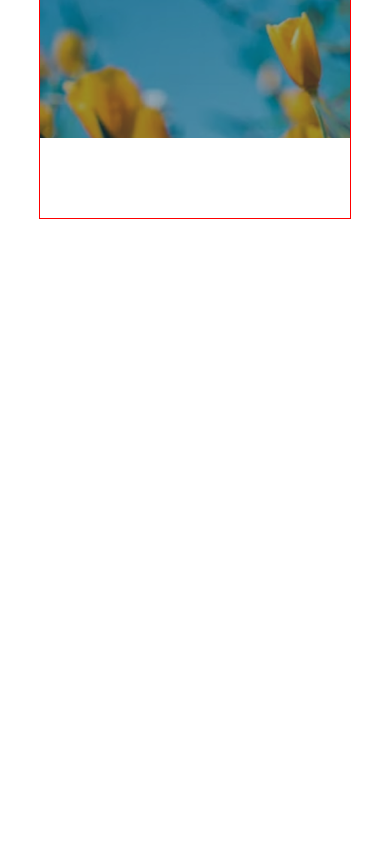
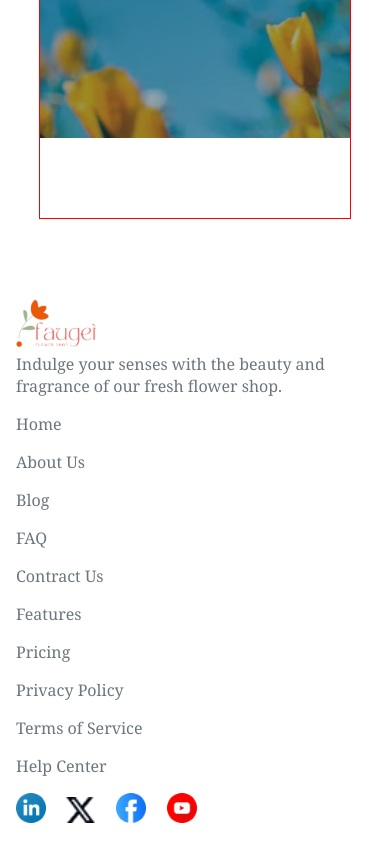
Before and after one commit to AshiqurRahmanAshik/Responsive-Flower-02-By-Ashik, a plain HTML site: page index.html in a window 390 px wide. Shown: the part 4942-5786 px from the top of the page. Before the commit the page ends 5193 px from the top, so only its background shows below. Drawn offline with Linux system fonts and the light colour scheme.

Commit message:
Add Responsive Footer Section

```diff
--- a/index.html
+++ b/index.html
@@ -199,6 +199,38 @@
         </div>
       </section>
     </main>
-    <footer></footer>
+    <footer>
+      <div class="footer_logo">
+        <img src="./assets/nav_logo.png" alt="footer logo" />
+        <p>
+          Indulge your senses with the beauty and fragrance of our fresh flower
+          shop.
+        </p>
+      </div>
+      <div class="footer_menu1">
+        <ul>
+          <li><a href="/">Home</a></li>
+          <li><a href="/">About Us</a></li>
+          <li><a href="/">Blog</a></li>
+          <li><a href="/">FAQ</a></li>
+          <li><a href="/">Contract Us</a></li>
+        </ul>
+      </div>
+      <div class="footer_menu2">
+        <ul>
+          <li><a href="/">Features</a></li>
+          <li><a href="/">Pricing</a></li>
+          <li><a href="/">Privacy Policy</a></li>
+          <li><a href="/">Terms of Service</a></li>
+          <li><a href="/">Help Center</a></li>
+        </ul>
+      </div>
+      <div class="footer_logo_icon">
+        <img src="./assets/icon-linkedin.png" alt="" />
+        <img src="./assets/icon-twitter.png" alt="" />
+        <img src="./assets/icon-facebook.png" alt="" />
+        <img src="./assets/icon-youtube.png" alt="" />
+      </div>
+    </footer>
   </body>
 </html>
--- a/style.css
+++ b/style.css
@@ -206,6 +206,28 @@ nav {
   border: none;
   font-weight: 700;
 }
+footer img {
+  width: 80px;
+}
+footer {
+  margin-top: 4rem;
+  display: grid;
+  grid-template-columns: repeat(1, fr);
+  padding: 1rem;
+  color: var(--secondary-color);
+}
+footer ul li {
+  list-style: none;
+  margin-top: 1rem;
+}
+footer a {
+  text-decoration: none;
+  color: var(--secondary-color);
+}
+.footer_logo_icon img {
+  width: 30px;
+  margin: 1rem 1rem 0 0;
+}
 /* Responsive Layout */
 /* Tab */
 @media (min-width: 576px) {
@@ -264,6 +286,10 @@ nav {
   .deals_cards_right {
     height: 90%;
     grid-row: span 2;
+  }
+  footer {
+    grid-template-columns: repeat(4, 1fr);
+    gap: 1rem;
   }
 }
 
```
